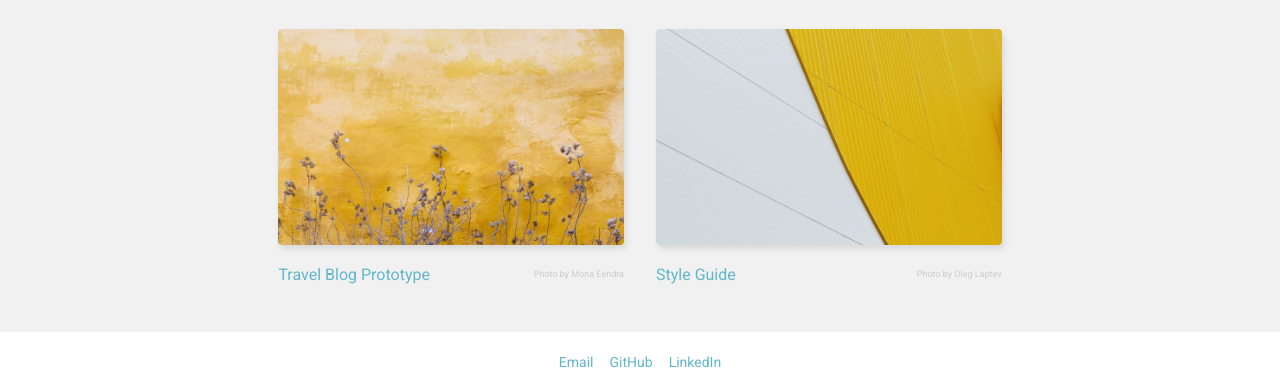
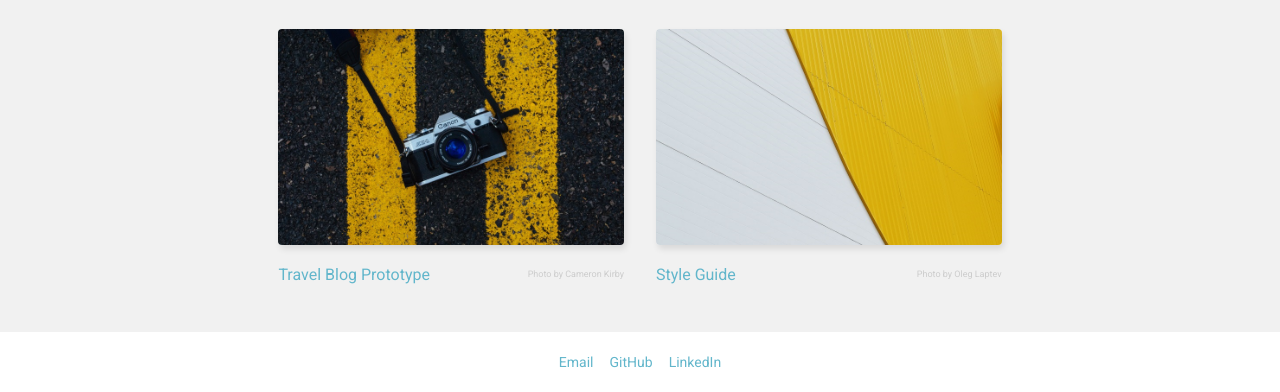
Before and after one commit to kelsiestevenson/portfolio_resume, a plain HTML site: page index.html in a window 1280 px wide. Shown: the part 842-1234 px from the top of the page. Drawn offline with Linux system fonts and the light colour scheme.

Commit message:
update image used for travel

```diff
--- a/index.html
+++ b/index.html
@@ -70,11 +70,11 @@
 
       <div class="column-container card">
         <a href="https://invis.io/5UP6A30E7Q4" target="_blank">
-          <img src="assets/images/mona-eendra-208388-unsplash.jpg" alt="Travel Blog">
+          <img src="assets/images/cameron-kirby-82517-unsplash.jpg" alt="Travel Blog">
         </a>
         <div class="row-container">
           <a href="https://invis.io/5UP6A30E7Q4" target="_blank">Travel Blog Prototype</a>
-          <a href="https://unsplash.com/photos/vC8wj_Kphak" target="_blank" class="credit" >Photo by Mona Eendra</a>
+          <a href="https://unsplash.com/photos/gcnV-PTWP44" target="_blank" class="credit" >Photo by Cameron Kirby</a>
         </div>
       </div>
 
```
Also changed, not shown: assets/images/cameron-kirby-82517-unsplash.jpg (added), assets/images/mona-eendra-208388-unsplash.jpg (deleted).
